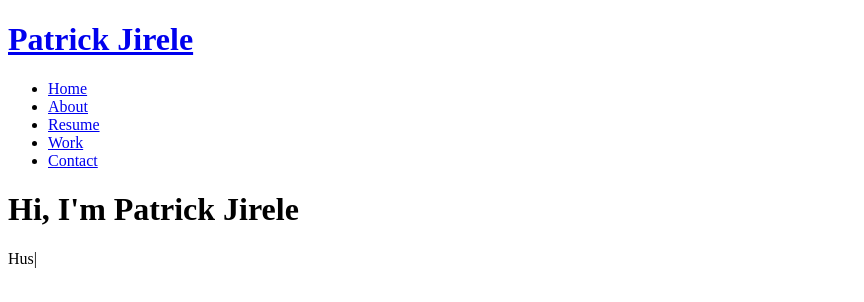
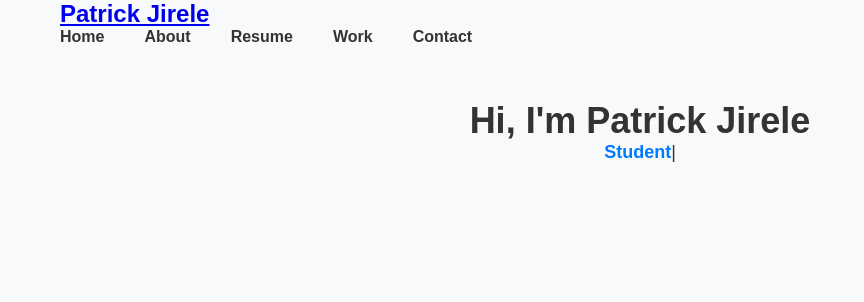
Before and after one commit to PatrickJirele/PatrickJirele.github.io, a plain HTML site: page index.html in a window 1280 px wide. Shown: the whole page, without its empty margins (0-864 px from the left). Drawn offline with nearby package versions, Linux system fonts and the light colour scheme.

Commit message:
updated styling

```diff
--- a/Type.js
+++ b/Type.js
@@ -2,7 +2,7 @@ document.addEventListener("DOMContentLoaded", function() {
     // Define options for the Typed.js plugin
     var options = {
       strings: ['Data Scientist', 'Programmer', 'Student Athlete', 'Husband'], // Array of strings to display
-      typeSpeed: 50, // Typing speed in milliseconds
+      typeSpeed: 85, // Typing speed in milliseconds
       loop: true // Whether to loop through the strings indefinitely
     };
 
--- a/index.html
+++ b/index.html
@@ -11,6 +11,7 @@
   <script src="https://cdn.jsdelivr.net/npm/typed.js@2.0.12"></script>
   <script src="Type.js"></script>
 
+  <link rel="stylesheet" href="style.css">
 
 </head>
 <body>
--- /dev/null
+++ b/style.css
@@ -0,0 +1,95 @@
+/* Reset default margin and padding */
+* {
+    margin: 0;
+    padding: 0;
+    box-sizing: border-box;
+  }
+
+  /* Global styles */
+  body {
+    font-family: Arial, sans-serif;
+    background-color: #f8f9fa; /* Set background color */
+    color: #333; /* Set text color */
+  }
+
+  .container {
+    max-width: 1200px; /* Set maximum width for content */
+    margin: 0 auto; /* Center content horizontally */
+    padding: 0 20px; /* Add some padding to the sides */
+  }
+
+  .header {
+    background-color: #fff; /* Set background color */
+    box-shadow: 0 2px 4px rgba(0, 0, 0, 0.1); /* Add shadow */
+    padding: 20px 0; /* Add padding */
+  }
+
+  .logo {
+    font-size: 24px; /* Set font size */
+  }
+
+  .navbar {
+    display: flex;
+  }
+
+  .nav-link {
+    margin-right: 20px; /* Add space between links */
+    color: #333; /* Set link color */
+    text-decoration: none; /* Remove default underline */
+  }
+
+  .nav-link:hover {
+    color: #007bff; /* Change color on hover */
+  }
+
+  .fixed-top {
+    position: fixed; /* Fix header at the top */
+    width: 100%; /* Full width */
+    top: 0; /* Position at the top */
+    z-index: 1000; /* Set higher z-index to make sure it's above other elements */
+  }
+
+  .dev {
+    padding: 100px 0; /* Add padding to the top and bottom */
+    text-align: center; /* Center text */
+  }
+
+  .dev-title {
+    font-size: 36px; /* Set font size */
+    font-weight: bold; /* Set font weight */
+  }
+
+  .dev-subtitle {
+    font-size: 18px; /* Set font size */
+  }
+
+  .typed {
+    font-weight: bold; /* Set font weight */
+    color: #007bff; /* Set text color */
+  }
+
+  .navbar {
+    display: flex;
+    align-items: center; /* Align items vertically in the center */
+  }
+
+  .navbar ul {
+    list-style-type: none; /* Remove bullet points */
+    display: flex; /* Use flexbox */
+  }
+
+  .navbar li {
+    margin-right: 20px; /* Add space between menu items */
+  }
+
+  .navbar a {
+    text-decoration: none; /* Remove underline */
+    color: #333; /* Set link color */
+    font-family: Arial, sans-serif; /* Set font family */
+    font-weight: bold; /* Set font weight */
+    font-size: 16px; /* Set font size */
+  }
+
+  .navbar a:hover {
+    color: #007bff; /* Change color on hover */
+  }
```
